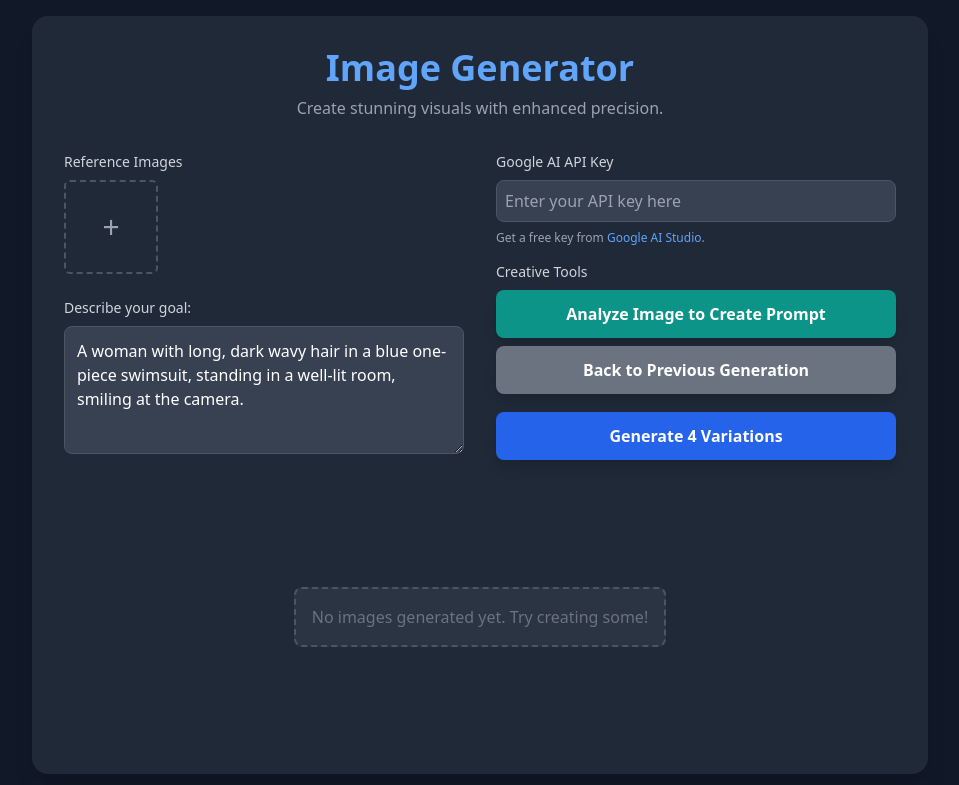
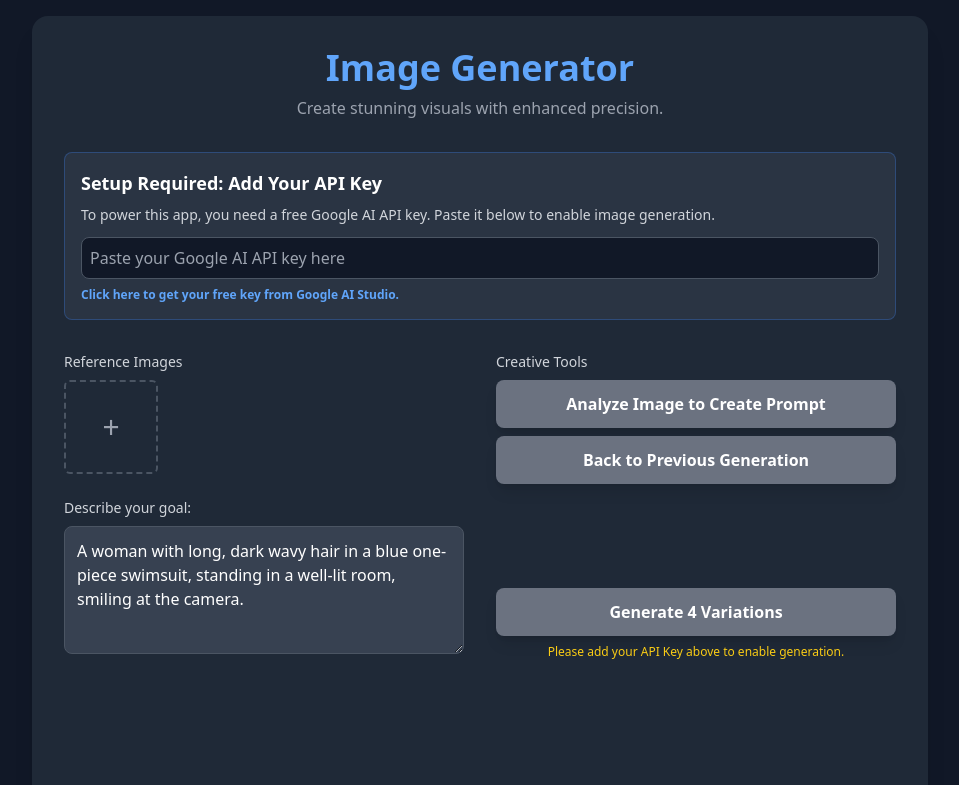
Before and after one commit to userappsdjauls/AI-Image-Generator-0.1, a React (Create React App) app: page / in a window 1280 px wide. Shown: the top 785 px of the page, without its empty margins (160-1119 px from the left). Built offline with nearby package versions, Linux system fonts and the light colour scheme.

Commit message:
Update App.js

```diff
--- a/src/App.js
+++ b/src/App.js
@@ -269,6 +269,24 @@ const App = () => {
                 <h1 className="text-4xl font-bold text-center mb-2 text-blue-400">Image Generator</h1>
                 <p className="text-center text-gray-400 mb-8">Create stunning visuals with enhanced precision.</p>
 
+                <div className="bg-gray-700/50 p-4 rounded-lg mb-8 border border-blue-500/30">
+                    <h2 className="text-lg font-bold text-white mb-2">Setup Required: Add Your API Key</h2>
+                    <p className="text-sm text-gray-300 mb-3">To power this app, you need a free Google AI API key. Paste it below to enable image generation.</p>
+                    <div className="flex items-center gap-2">
+                        <input
+                            id="api-key"
+                            type="password"
+                            value={apiKey}
+                            onChange={(e) => setApiKey(e.target.value)}
+                            placeholder="Paste your Google AI API key here"
+                            className="w-full p-2 bg-gray-900 border border-gray-600 rounded-lg focus:ring-2 focus:ring-blue-500"
+                        />
+                    </div>
+                    <p className="text-xs text-gray-400 mt-2">
+                        <a href="https://makersuite.google.com/app/apikey" target="_blank" rel="noopener noreferrer" className="text-blue-400 hover:underline font-semibold">Click here to get your free key from Google AI Studio.</a>
+                    </p>
+                </div>
+
                 <div className="grid md:grid-cols-2 gap-8 mb-8">
                     <div>
                         <div className="mb-6">
@@ -294,31 +312,20 @@ const App = () => {
                         </div>
                     </div>
                     <div className="flex flex-col">
-                        <div className="mb-4 space-y-2">
-                             <label htmlFor="api-key" className="block text-sm font-medium text-gray-300">Google AI API Key</label>
-                             <input
-                                id="api-key"
-                                type="password"
-                                value={apiKey}
-                                onChange={(e) => setApiKey(e.target.value)}
-                                placeholder="Enter your API key here"
-                                className="w-full p-2 bg-gray-700 border border-gray-600 rounded-lg focus:ring-2 focus:ring-blue-500"
-                            />
-                            <p className="text-xs text-gray-400">Get a free key from <a href="https://makersuite.google.com/app/apikey" target="_blank" rel="noopener noreferrer" className="text-blue-400 hover:underline">Google AI Studio</a>.</p>
-                        </div>
                          <div className="mb-4 space-y-2">
                             <label className="block text-sm font-medium text-gray-300">Creative Tools</label>
-                            <label htmlFor="analysis-upload" className="w-full bg-teal-600 hover:bg-teal-700 text-white font-bold py-3 px-4 rounded-lg flex items-center justify-center shadow-lg cursor-pointer">
+                            <label htmlFor="analysis-upload" className={`w-full font-bold py-3 px-4 rounded-lg flex items-center justify-center shadow-lg cursor-pointer ${!apiKey ? 'bg-gray-500 cursor-not-allowed' : 'bg-teal-600 hover:bg-teal-700'}`}>
                                 {isAnalyzing ? 'Analyzing...' : 'Analyze Image to Create Prompt'}
                             </label>
-                            <input id="analysis-upload" type="file" accept="image/*" onChange={handleAnalysisImageChange} className="hidden" disabled={isAnalyzing}/>
+                            <input id="analysis-upload" type="file" accept="image/*" onChange={handleAnalysisImageChange} className="hidden" disabled={!apiKey || isAnalyzing}/>
                             <button onClick={handleBack} disabled={generationHistory.length === 0} className="w-full bg-gray-600 hover:bg-gray-700 text-white font-bold py-3 px-4 rounded-lg disabled:bg-gray-500 disabled:cursor-not-allowed flex items-center justify-center shadow-lg">
                                 Back to Previous Generation
                             </button>
                         </div>
-                        <button onClick={generateImage} disabled={loading || isAnalyzing} className="w-full bg-blue-600 hover:bg-blue-700 text-white font-bold py-3 px-4 rounded-lg disabled:bg-blue-800 disabled:cursor-not-allowed flex items-center justify-center shadow-lg mt-auto">
+                        <button onClick={generateImage} disabled={loading || isAnalyzing || !apiKey} className="w-full bg-blue-600 hover:bg-blue-700 text-white font-bold py-3 px-4 rounded-lg disabled:bg-gray-500 disabled:cursor-not-allowed flex items-center justify-center shadow-lg mt-auto">
                             {loading ? ( <>{loadingMessage || 'Generating...'}</> ) : ( 'Generate 4 Variations' )}
                         </button>
+                        {!apiKey && <p className="text-xs text-center text-yellow-400 mt-2">Please add your API Key above to enable generation.</p>}
                     </div>
                 </div>
                 {error && ( <div className="p-4 mb-4 bg-red-900/50 border border-red-700 text-red-300 rounded-lg text-center"><p><strong>Error:</strong> {error}</p></div> )}
@@ -346,7 +353,7 @@ const App = () => {
                         </div>
                     ) : (
                         <div className="text-center text-gray-500 p-4 bg-gray-700/50 rounded-lg border-2 border-dashed border-gray-600">
-                            <p>No images generated yet. Try creating some!</p>
+                            <p>Enter your API key above and start creating!</p>
                         </div>
                     )}
                 </div>
```
